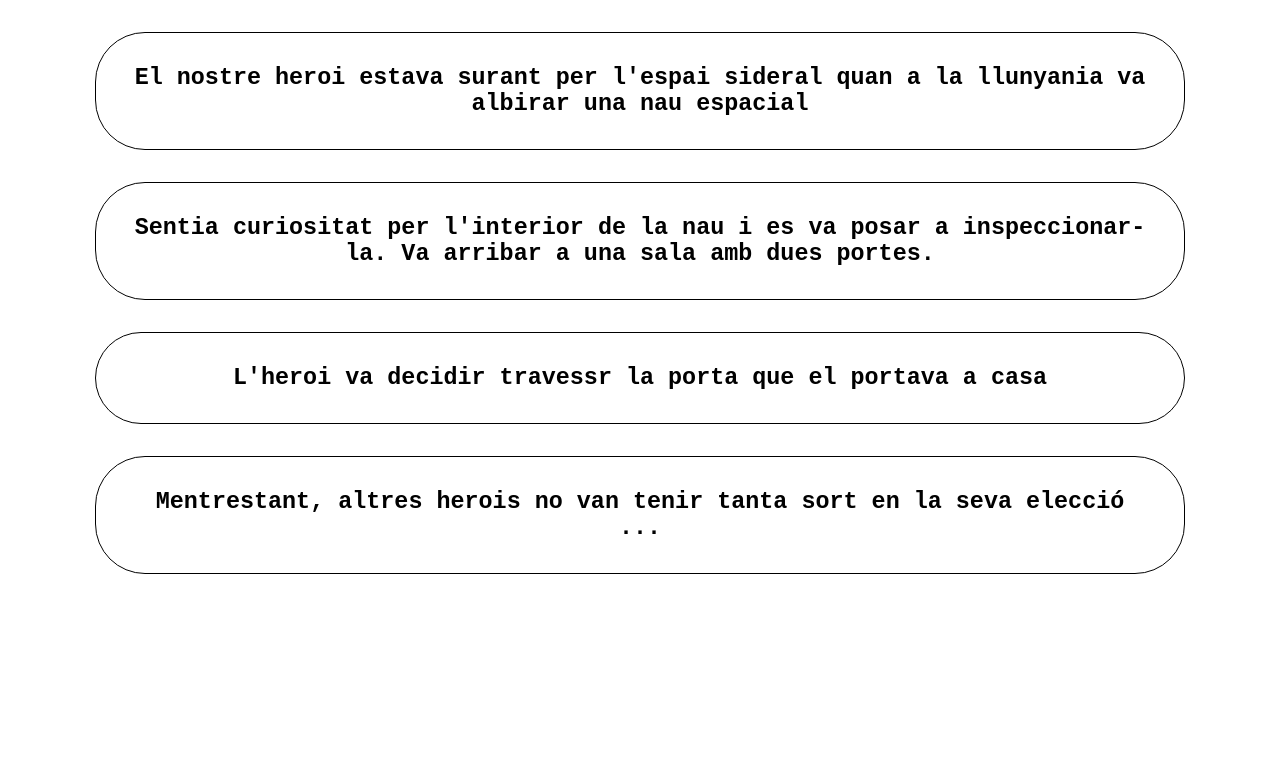
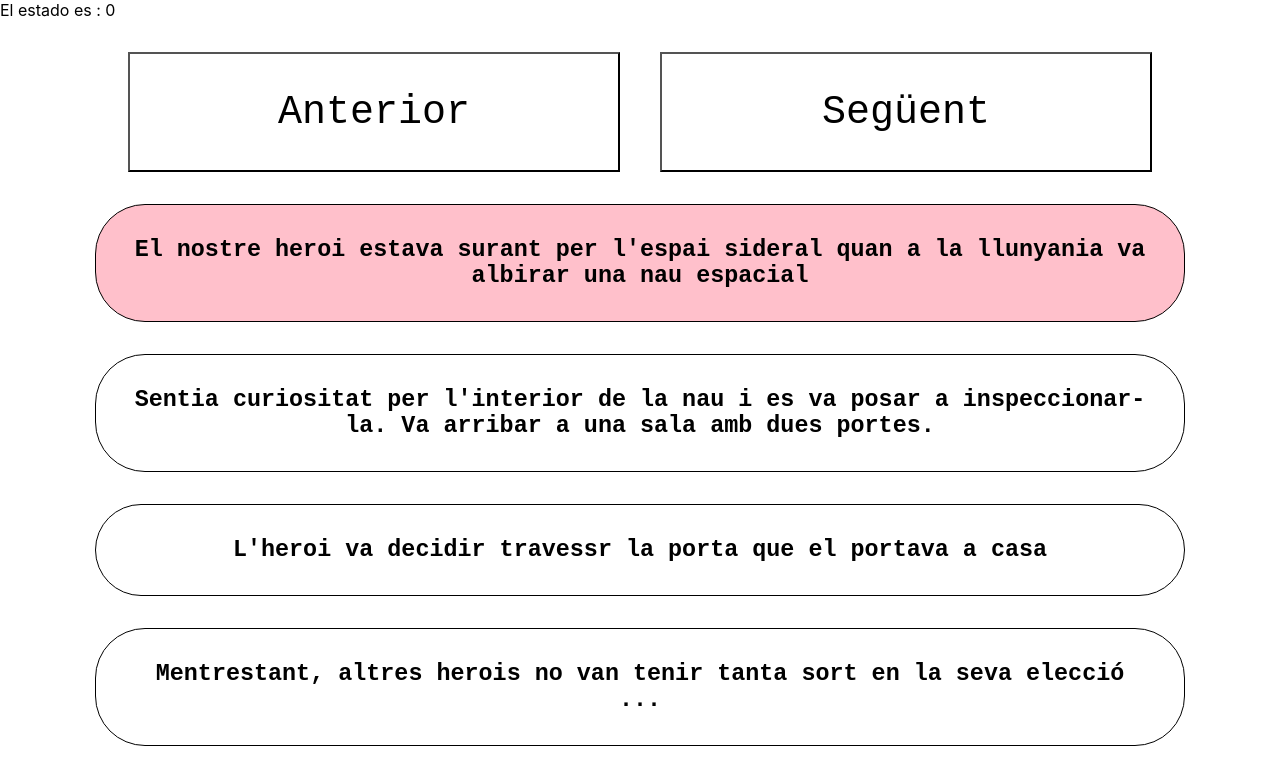
Before and after one commit to CristianAltGr/Sprint-6, a React (Create React App) app: page / in a window 1280 px wide. Shown: the top 784 px of the page. Built offline with nearby package versions, Linux system fonts and the light colour scheme.

Commit message:
exercice 4 do it, level 1 complete!

```diff
--- a/src/App.js
+++ b/src/App.js
@@ -1,19 +1,55 @@
-import React from "react";
+import React,{useState,useEffect} from "react";
 import './App.css';
 import Text from './components/scene/scene';
+import { Buttons } from "./components/scene/styles";
+import Button from './components/scene/button';
 import { GlobalStyle } from "./components/scene/styles";
 
 
 function App() {
 
+  const [count,setCount] =useState(0)
+  const [cond0,setCond0] =useState(true)
+  const [cond1,setCond1] =useState(false)
+  const [cond2,setCond2] =useState(false)
+  const [cond3,setCond3] =useState(false)
+
+  const reduce = () =>{
+    count > 0 ? setCount(count-1) : alert("L'historia tot comença!")
+  }
+
+  const plus = () => {
+    count < 3 ? setCount(count+1) : alert("L'historia ha acabat!")
+  }
+
+  useEffect(() => {
+
+    switch(count){
+      case 0: setCond0(true); setCond1(false); setCond2(false); setCond3(false);
+        break;
+      case 1: setCond0(false); setCond1(true); setCond2(false); setCond3(false);
+        break;
+      case 2: setCond0(false); setCond1(false); setCond2(true); setCond3(false);
+        break;
+      case 3: setCond0(false); setCond1(false); setCond2(false); setCond3(true);
+        break;
+      default: alert("broke");
+    }
+  },[count]);
+
   return(
     <>
       <GlobalStyle/>
+      <p>El estado es : {count}</p>
+      <Buttons>
+        <Button text="Anterior" onClick= {reduce}></Button>
+        <Button text="Següent"  onClick= {plus}></Button>
+      </Buttons>
       <>
-      <Text className= "textSty"param = {0} ></Text>
-      <Text param = {1} ></Text>
-      <Text param = {2} ></Text>
-      <Text param = {3} ></Text>
+        <Text id={0} actived={cond0}></Text>
+        <Text id={1} actived={cond1}></Text>
+        <Text id={2} actived={cond2}></Text>
+        <Text id={3} actived={cond3}></Text>
       </>
     </>
   )
--- /dev/null
+++ b/src/components/scene/button.js
@@ -0,0 +1,6 @@
+import React from "react";
+import { ButtonS } from "./styles";
+
+const Button = props => <ButtonS onClick={props.onClick}><p>{props.text}</p></ButtonS>
+
+export default Button;
--- a/src/components/scene/scene.js
+++ b/src/components/scene/scene.js
@@ -1,14 +1,19 @@
 import React from "react";
 import Container from "./styles";
 
+
 const adventure =[
-    "El nostre heroi estava surant per l'espai sideral quan a la llunyania va albirar una nau espacial",
-    "Sentia curiositat per l'interior de la nau i es va posar a inspeccionar-la. Va arribar a una sala amb dues portes.",
-    "L'heroi va decidir travessr la porta que el portava a casa",
-    "Mentrestant, altres herois no van tenir tanta sort en la seva elecció ..."
-  ];
 
+  { text: "El nostre heroi estava surant per l'espai sideral quan a la llunyania va albirar una nau espacial",
+    img: ""},
+  { text: "Sentia curiositat per l'interior de la nau i es va posar a inspeccionar-la. Va arribar a una sala amb dues portes.",
+    img: ""},
+  { text: "L'heroi va decidir travessr la porta que el portava a casa",
+    img: ""},
+  { text: "Mentrestant, altres herois no van tenir tanta sort en la seva elecció ...",
+    img: ""}
+];
 
-const Text = props => <Container><p>{adventure[props.param]}</p></Container>
+const Text = props => <Container actived={props.actived}><p>{adventure[props.id].text}</p></Container>;
 
 export default Text;
--- a/src/components/scene/styles.js
+++ b/src/components/scene/styles.js
@@ -12,6 +12,7 @@ const Container = styled.div`
 
     display: flex;
     justify-content: center;
+    background-color: ${({actived})=> actived ? 'pink' : 'white'};
     width: 80%;
     margin: auto;
     margin-top: 2em;
@@ -27,11 +28,44 @@ const Container = styled.div`
     }
 
     @media (max-width: 520px){
+        padding: 0.5em;
+    }
+`
 
-        padding: 0.5em;
+export const Buttons = styled.div`
+    display: flex;
+    width: 80%;
+    justify-content: space-around;
+    column-gap: 40px;
+    padding: auto;
+    margin: auto;
+    margin-top: 2em;
+`
+export const ButtonS = styled.button`
 
+    display: flex;
+    justify-content: center;
+    align-items: center;
+    height: 15vh;
+    width: 100%;
+    background-color: white;
+    text-align: center;
+    cursor: pointer;
+
+    :hover{
+        background-color: pink;
     }
 
+    p{
+        font-family: monospace;
+        text-align: center;
+        font-size: 3em;
+    }
 
+    @media (max-width: 520px){
+        height: 8vh;
+        width: 40%;
+        font-size: 0.6em;
+    }
 `
 export default Container;
```
